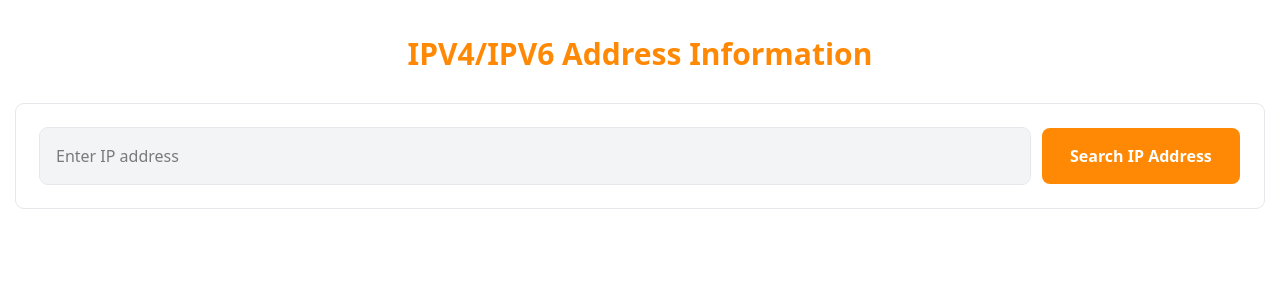
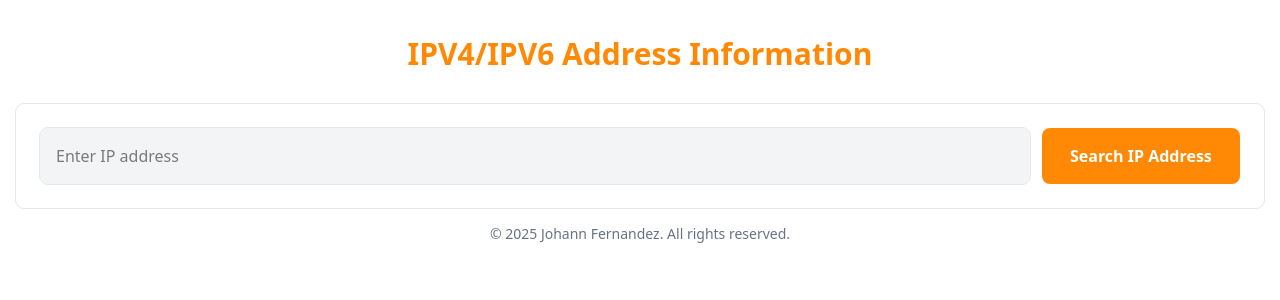
Before and after one commit to johannfernandez/project-activity-3, a React (Vite) app: page / in a window 1280 px wide. Shown: the top 300 px of the page. Built offline with nearby package versions, Linux system fonts and the light colour scheme.

Commit message:
changes to the layout and added a footer with the current year and name.

```diff
--- a/src/App.jsx
+++ b/src/App.jsx
@@ -41,6 +41,10 @@
           <p className="text-gray-700 text-left italic">{error}</p>
         </div>
       )}
+
+      <p className="text-center text-gray-500 text-sm mt-4">
+        &copy; {new Date().getFullYear()} Johann Fernandez. All rights reserved.
+      </p>
     </div>
   );
 }
```
